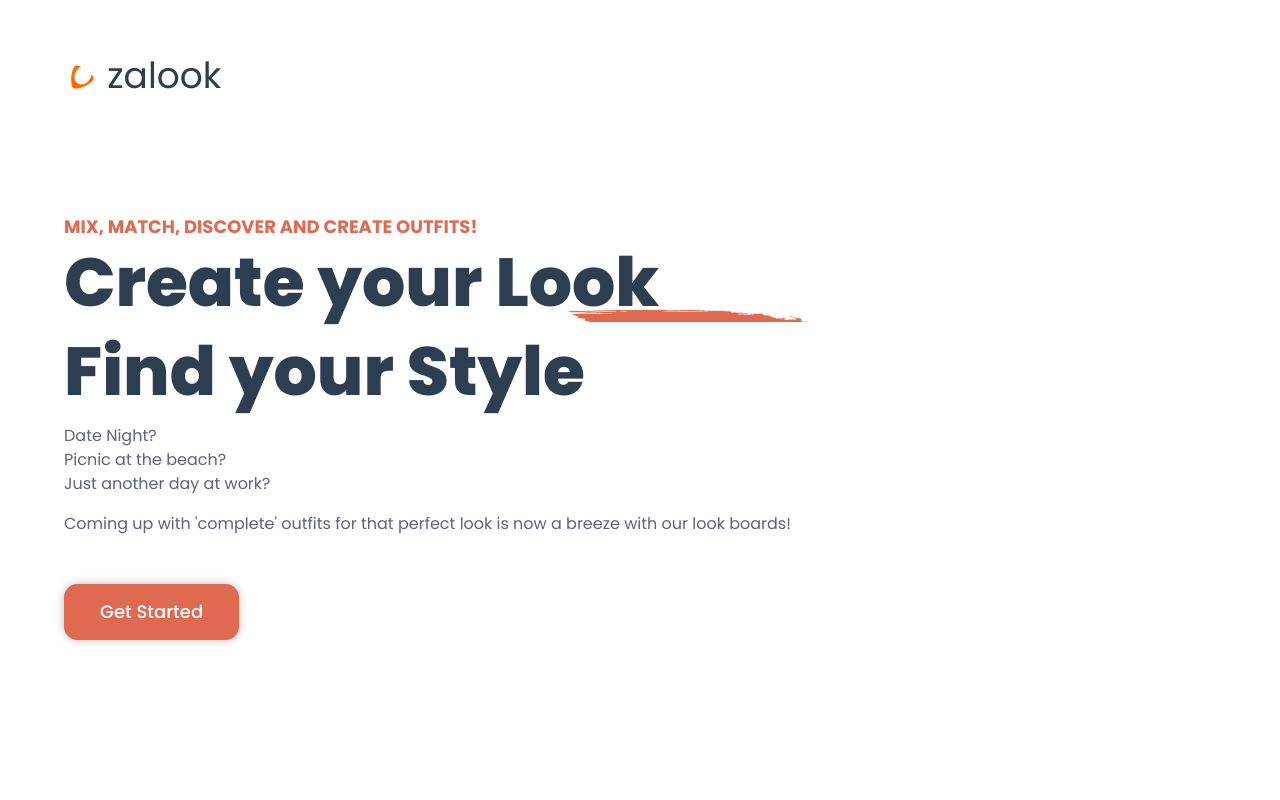
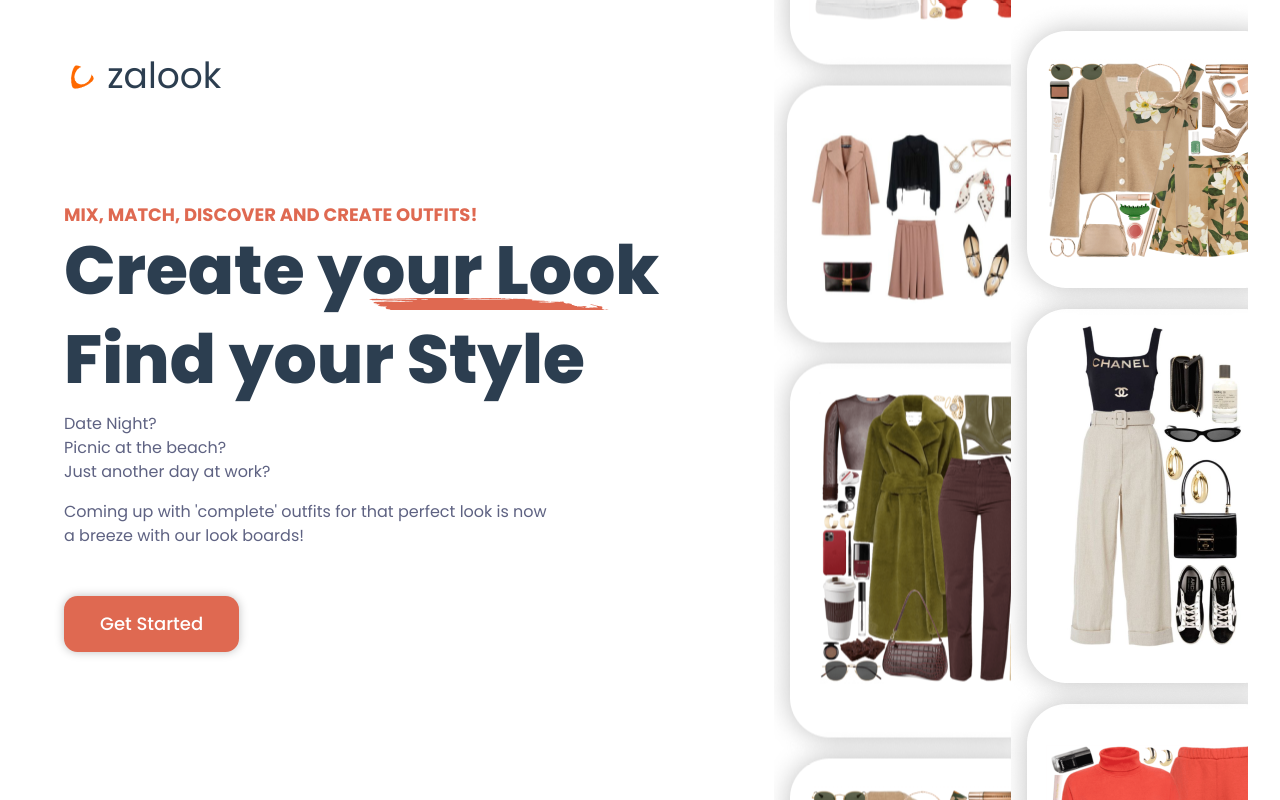
Before and after one commit to NazChini/Zalook, a Vue app in the folder frontend/: page /about in a window 1280 px wide. Built offline with nearby package versions, Linux system fonts and the light colour scheme; no server answers; the HTML template or start-up script is replaced by a standard one.

Commit message:
Add a slideshow of 'looks' on the about page

```diff
--- /dev/null
+++ b/frontend/src/components/blocks/slide-show.vue
@@ -0,0 +1,84 @@
+<template>
+  <div class="slideshow--container">
+    <picture class="slideshow">
+      <source
+        :style="transform"
+        class="slider"
+        media="(min-width:990px)"
+        srcset="../../assets/images/slider-vertical.png"
+      />
+      <img class="slider" src="../../assets/images/slider-horizontal.png" alt="" />
+    </picture>
+  </div>
+</template>
+
+<script>
+export default {
+  name: 'SlideShow',
+  props: {
+    direction: {
+      type: Number,
+      default: 1,
+    },
+  },
+  computed: {
+    transform() {
+      return {
+        '--transform': 'translateY(' + this.direction * -66.6666 + '%)',
+      }
+    },
+  },
+}
+</script>
+
+<style lang="scss" scoped>
+.slideshow--container {
+  height: 30em;
+  width: 100%;
+  display: flex;
+  align-items: center;
+  position: relative;
+  overflow: hidden;
+  transform: translate3d(0, 0, 0);
+
+  source,
+  img {
+    margin: 0 auto;
+    min-height: 100%;
+    transform: translate3d(0, 0, 0);
+  }
+
+  .slider {
+    animation: moveSlideshow 180s linear infinite;
+  }
+
+  @keyframes moveSlideshow {
+    100% {
+      transform: translateX(-66.6666%);
+    }
+  }
+
+  @media only screen and (min-width: 990px) {
+    width: 30%;
+    height: 100vh;
+
+    @keyframes moveSlideshow {
+      100% {
+        transform: translateY(-66.6666%);
+        // transform: var(--transform);
+      }
+    }
+
+    @media only screen and (min-width: 1200px) {
+      width: 20%;
+    }
+  }
+
+  .slideshow-bigscreen {
+    display: none;
+    visibility: hidden;
+  }
+
+  //   @media only screen and (min-width: 1200px);
+}
+</style>
--- a/frontend/src/components/blocks/zalook-logo.vue
+++ b/frontend/src/components/blocks/zalook-logo.vue
@@ -9,8 +9,8 @@
 
 <script>
 export default {
-  name: "ZalookLogo",
-};
+  name: 'ZalookLogo',
+}
 </script>
 
 <style lang="scss" scoped>
--- a/frontend/src/views/about-page.vue
+++ b/frontend/src/views/about-page.vue
@@ -1,9 +1,11 @@
 <script>
 import ZalookLogo from '../components/blocks/zalook-logo.vue'
+import SlideShow from '../components/blocks/slide-show.vue'
 
 export default {
   name: 'AboutView',
   components: {
+    SlideShow,
     ZalookLogo,
   },
 }
@@ -30,8 +32,8 @@
       </div>
     </main>
 
-    <!-- <slide-show :direction="1" /> -->
-    <!-- <slide-show class="big-screen" :direction="-1" /> -->
+    <slide-show :direction="1" />
+    <slide-show class="big-screen" :direction="-1" />
   </div>
 </template>
 
```
